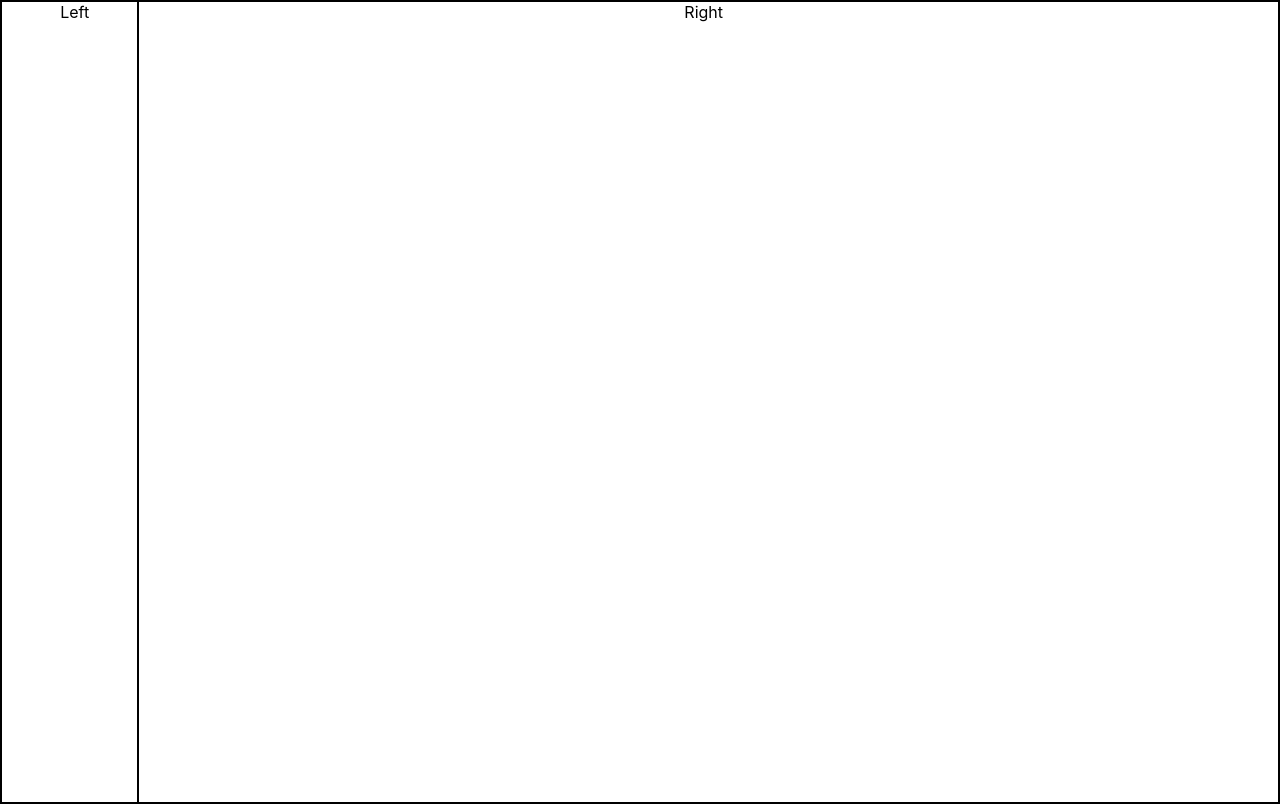
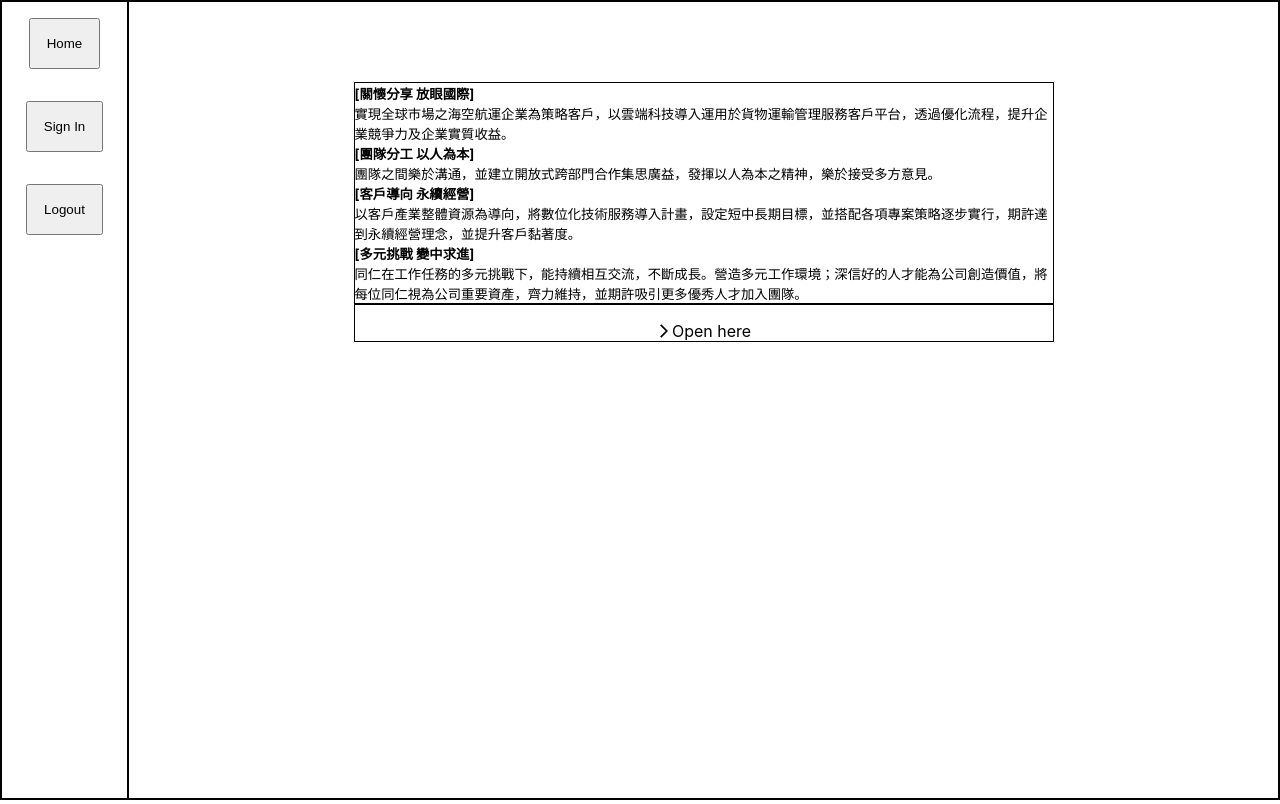
Before and after one commit to ycl818/OEC_react_test, a React (Create React App) app: page / in a window 1280 px wide. Built offline with nearby package versions, Linux system fonts and the light colour scheme.

Commit message:
layout draft

```diff
--- a/package.json
+++ b/package.json
@@ -6,8 +6,11 @@
     "@testing-library/jest-dom": "^5.17.0",
     "@testing-library/react": "^13.4.0",
     "@testing-library/user-event": "^13.5.0",
+    "axios": "^1.6.2",
     "react": "^18.2.0",
     "react-dom": "^18.2.0",
+    "react-icons": "^4.12.0",
+    "react-router-dom": "^6.20.0",
     "react-scripts": "5.0.1",
     "web-vitals": "^2.1.4"
   },
--- a/src/Left.css
+++ b/src/Left.css
@@ -7,5 +7,16 @@
   border-bottom: 2px solid black;
   border-left: 2px solid black;
   border-right: 1px solid black;
-  padding-left: 10px;
+  min-width: 100px;
+  display: flex;
+  justify-content: flex-start;
 }
+
+
+
+.button-group button {
+  margin: 1rem;
+  padding: 1rem;
+  cursor: pointer;
+  min-width: 55px;
+}
--- a/src/Left.js
+++ b/src/Left.js
@@ -1,10 +1,14 @@
-import './Left.css';
+import "./Left.css";
 
 function Left() {
   return (
     <div className="Left">
-		Left
-	</div>
+      <div className="button-group">
+        <button>Home</button>
+        <button>Sign In</button>
+        <button>Logout</button>
+      </div>
+    </div>
   );
 }
 
--- a/src/Right.css
+++ b/src/Right.css
@@ -1,5 +1,5 @@
 .Right {
-  text-align: center;
+  /* text-align: center; */
   float: left;
   width: 90%;
   height: 100%;
@@ -7,5 +7,16 @@
   border-bottom: 2px solid black;
   border-left: 1px solid black;
   border-right: 2px solid black;
-  padding-right: 10px;
+  min-width: 777px;
+  margin: auto;
+  padding: 5rem;
 }
+
+
+.companyInfo {
+  display: flex;
+  flex-direction: column;
+  max-width: 700px;
+  border: 1px solid black;
+  margin: auto;
+}
--- a/src/Right.js
+++ b/src/Right.js
@@ -1,10 +1,49 @@
-import './Right.css';
+import "./Right.css";
+import Accordion from "./components/Accordion/Accordion";
 
 function Right() {
   return (
     <div className="Right">
-		Right
-	</div>
+      <section className="companyInfo">
+        <p>
+          <span>
+            <small>
+              <strong>[關懷分享 放眼國際]</strong>
+              <br />
+              實現全球市場之海空航運企業為策略客戶，以雲端科技導入運用於貨物運輸管理服務客戶平台，透過優化流程，提升企業競爭力及企業實質收益。
+            </small>
+          </span>
+        </p>
+        <p>
+          <span>
+            <small>
+              <strong> [團隊分工 以人為本]</strong>
+              <br />
+              團隊之間樂於溝通，並建立開放式跨部門合作集思廣益，發揮以人為本之精神，樂於接受多方意見。
+            </small>
+          </span>
+        </p>
+        <p>
+          <span>
+            <small>
+              <strong> [客戶導向 永續經營]</strong>
+              <br />
+              　以客戶產業整體資源為導向，將數位化技術服務導入計畫，設定短中長期目標，並搭配各項專案策略逐步實行，期許達到永續經營理念，並提升客戶黏著度。
+            </small>
+          </span>
+        </p>
+        <p>
+          <span>
+            <small>
+              <strong>[多元挑戰 變中求進]</strong>
+              <br />
+              　同仁在工作任務的多元挑戰下，能持續相互交流，不斷成長。營造多元工作環境；深信好的人才能為公司創造價值，將每位同仁視為公司重要資產，齊力維持，並期許吸引更多優秀人才加入團隊。
+            </small>
+          </span>
+        </p>
+      </section>
+      <Accordion />
+    </div>
   );
 }
 
--- /dev/null
+++ b/src/components/Accordion/Accordion.css
@@ -0,0 +1,50 @@
+.accordion {
+  margin: auto;
+  max-width: 700px;
+  border: 1px solid black;
+}
+
+.accordion-header {
+  margin-top: 1rem;
+  display: flex;
+  align-items: center;
+  justify-content: center;
+}
+
+.accordion-icon {
+  font-size: 16px;
+}
+
+.accordion-icon.rotate {
+  position: relative;
+  transform: rotate(90deg);
+}
+
+.tabs-container {
+  display: flex;
+  justify-content: space-evenly;
+  margin: 10px;
+}
+
+.accordion-tab {
+  width: 100%;
+  cursor: pointer;
+  padding: 8px 12px;
+
+  border-bottom: 1px solid #ccc;
+  border-radius: 4px;
+  transition: background-color 0.3s ease;
+}
+
+.accordion-tab:hover {
+  background-color: #f0f0f0;
+}
+
+.accordion-tab.active {
+  background-color: #e0e0e0;
+}
+
+.tab-content {
+  margin-top: 1rem;
+  text-align: center;
+}
--- /dev/null
+++ b/src/components/Accordion/Accordion.js
@@ -0,0 +1,62 @@
+import React, { useState } from "react";
+import "./Accordion.css";
+import { MdArrowForwardIos } from "react-icons/md";
+
+const Accordion = () => {
+  const [isAccordionOpen, setAccordionOpen] = useState(false);
+  const [activeTab, setActiveTab] = useState(null);
+
+  const handleAccordionClick = () => {
+    setAccordionOpen(!isAccordionOpen);
+    setActiveTab(null);
+  };
+
+  const handleTabClick = (tabIndex) => {
+    setActiveTab(tabIndex);
+  };
+
+  return (
+    <div className="accordion">
+      <div className="accordion-header" onClick={handleAccordionClick}>
+        <MdArrowForwardIos
+          className={`accordion-icon ${isAccordionOpen ? "rotate" : ""}`}
+        />
+
+        {!isAccordionOpen && <span>Open here</span>}
+      </div>
+      {isAccordionOpen && (
+        <div className="accordion-content">
+          <div className="tabs-container">
+            <div
+              className={`accordion-tab ${activeTab === 0 ? "active" : ""}`}
+              onClick={() => handleTabClick(0)}
+            >
+              Version
+            </div>
+            <div
+              className={`accordion-tab ${activeTab === 1 ? "active" : ""}`}
+              onClick={() => handleTabClick(1)}
+            >
+              Login
+            </div>
+          </div>
+          <div className="tab-content">
+            {activeTab === 0 && (
+              <div>
+                <p>Version: 1.0.0</p>
+              </div>
+            )}
+            {activeTab === 1 && (
+              <div>
+                <p>Username: your_username</p>
+                <p>Password: your_password</p>
+              </div>
+            )}
+          </div>
+        </div>
+      )}
+    </div>
+  );
+};
+
+export default Accordion;
--- a/src/index.css
+++ b/src/index.css
@@ -1,3 +1,9 @@
+* {
+  padding: 0;
+  margin: 0;
+  box-sizing: border-box;
+}
+
 body {
   margin: 0;
   font-family: -apple-system, BlinkMacSystemFont, 'Segoe UI', 'Roboto', 'Oxygen',
```
Also changed, not shown: src/App.js (+5 -5 lines), 2 other files (tests, documents, lock files or other folders).
